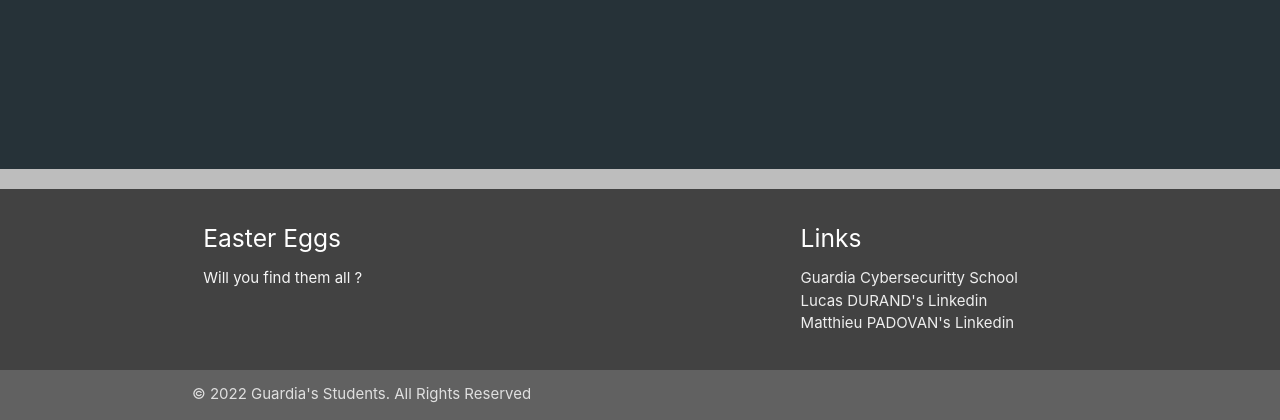
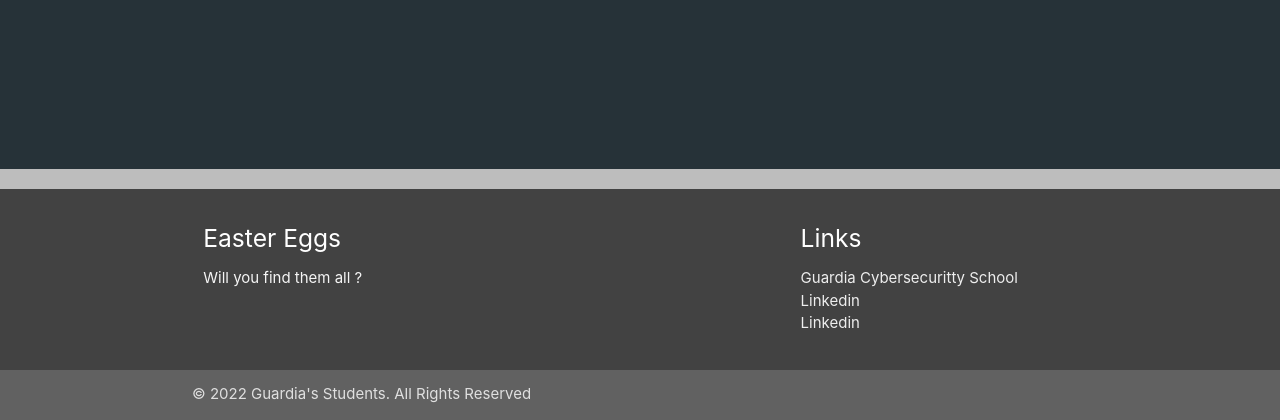
Before and after one commit to Arna2Guardia/ProjectPHP, a PHP site: page /html/index.php in a window 1280 px wide. Shown: the part 1551-1971 px from the top of the page. Run offline with PHP 8.4, Linux system fonts and the light colour scheme; data comes from the database, SQL or seed files in the repository.

Commit message:
Update footer.php

```diff
--- a/ProjectPHP/grp13/items/footer.php
+++ b/ProjectPHP/grp13/items/footer.php
@@ -9,8 +9,8 @@
         <h5 class="white-text">Links</h5>
         <ul>
           <li><a class="grey-text text-lighten-3" href="https://guardia.school" rel="nofollow" target="_blank">Guardia Cybersecuritty School</a></li>
-          <li><a class="grey-text text-lighten-3" href="https://www.linkedin.com/in/lucas-durand-7768b9251/" rel="nofollow" target="_blank">Lucas DURAND's Linkedin</a></li>
-          <li><a class="grey-text text-lighten-3" href="https://www.linkedin.com/in/matthieu-padovan-b18147252/" rel="nofollow" target="_blank">Matthieu PADOVAN's Linkedin</a></li>
+          <li><a class="grey-text text-lighten-3" href="https://www.linkedin.com/" rel="nofollow" target="_blank">Linkedin</a></li>
+          <li><a class="grey-text text-lighten-3" href="https://www.linkedin.com/" rel="nofollow" target="_blank">Linkedin</a></li>
         </ul>
       </div>
     </div>
```
